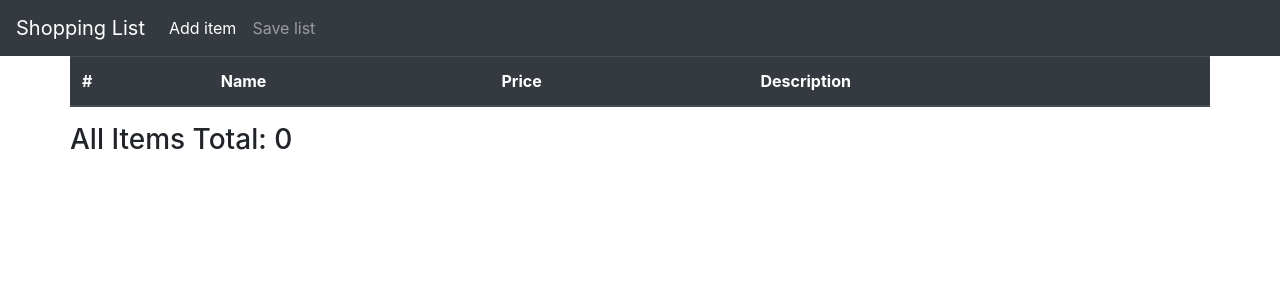
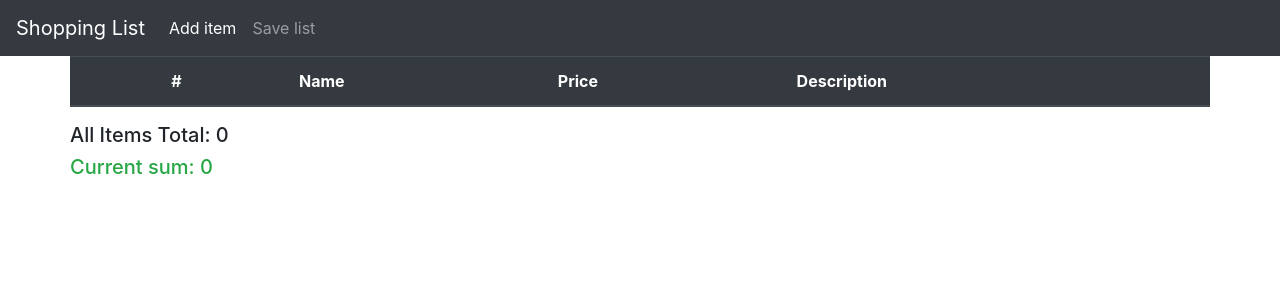
Before and after one commit to estefania-rollino/ShoppingList, an Angular app in the folder ShoppingPlannerUI/: page /home in a window 1280 px wide. Shown: the top 300 px of the page. Built offline with nearby package versions, Linux system fonts and the light colour scheme.

Commit message:
Partial sum

```diff
--- a/ShoppingPlannerUI/src/app/item.ts
+++ b/ShoppingPlannerUI/src/app/item.ts
@@ -3,12 +3,14 @@ export class Item {
     ProductName : string
     Price : number
     Description : string
+    Checked: Boolean;
 
     constructor(pn, price, description)
     {
         this.ProductName = pn;
         this.Price = price;
         this.Description = description;
+        this.Checked = false;
     }
 
 }
--- a/ShoppingPlannerUI/src/app/items-table/items-table.component.html
+++ b/ShoppingPlannerUI/src/app/items-table/items-table.component.html
@@ -2,6 +2,7 @@
   <table class="table table-striped">
     <thead class="thead-dark">
       <tr>
+          <th scope="col"></th>
         <th scope="col">#</th>
         <th scope="col">Name</th>
         <th scope="col">Price</th>
@@ -9,7 +10,9 @@
       </tr>
     </thead>
     <tbody>
+
       <tr *ngFor="let p of _list.values; let i = index">
+          <td> <input type="checkbox" [(ngModel)]='p.Checked' ></td>
         <td> {{i+1}}</td>
         <td>{{p.ProductName}}</td>
         <td>{{p.Price}}</td>
@@ -19,7 +22,10 @@
   </table>
 </div>
 <div class="row">
-<h3>All Items Total: {{getTotal()}}</h3>
 
+  <h5>All Items Total: {{getTotal()}}</h5>
+</div>
+<div class="row">
+    <h5 class="text-success">Current sum: {{sumSelectedItems()}} </h5>
+</div>
 {{logger()}}
-</div>
--- a/ShoppingPlannerUI/src/app/items-table/items-table.component.ts
+++ b/ShoppingPlannerUI/src/app/items-table/items-table.component.ts
@@ -9,12 +9,12 @@ import { Item } from '../item';
 })
 export class ItemsTableComponent implements OnInit {
 
-  //productList = itemList;
-
+  private _checkedIndex: Array<number> = [];
   constructor(
     private _list: itemList
     )
-  { }
+  {
+  }
 
   ngOnInit() {
   }
@@ -30,6 +30,20 @@ export class ItemsTableComponent implements OnInit {
     return _total;
   }
 
+  sumSelectedItems()
+  {
+    let _sum = 0.0;
+
+    this._list.values.forEach((p: Item) =>
+    {
+      if(p.Checked){
+        _sum += p.Price;
+      }
+    })
+    return _sum;
+
+  }
+
   logger()
   {
     console.log(JSON.stringify(this._list.values));
```
